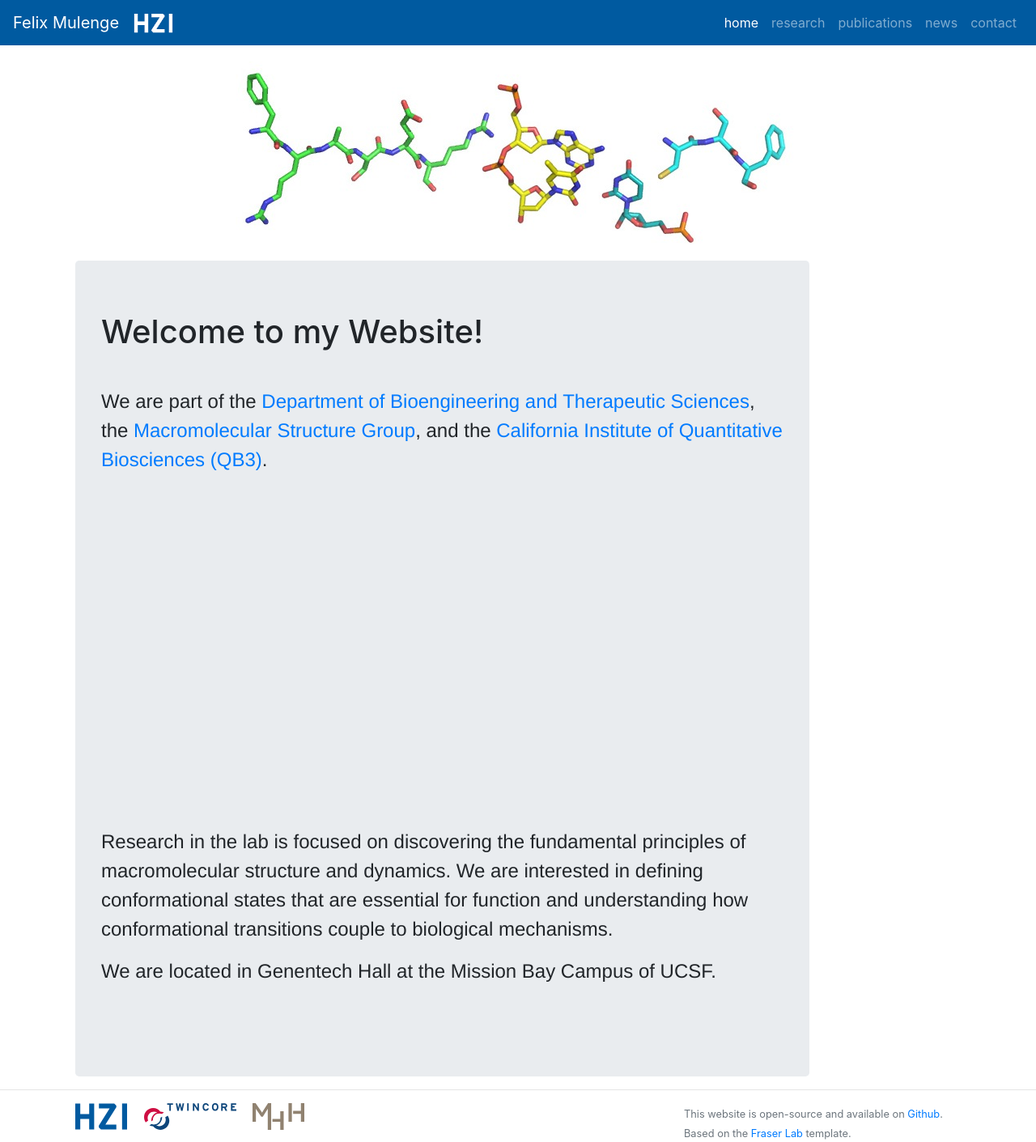
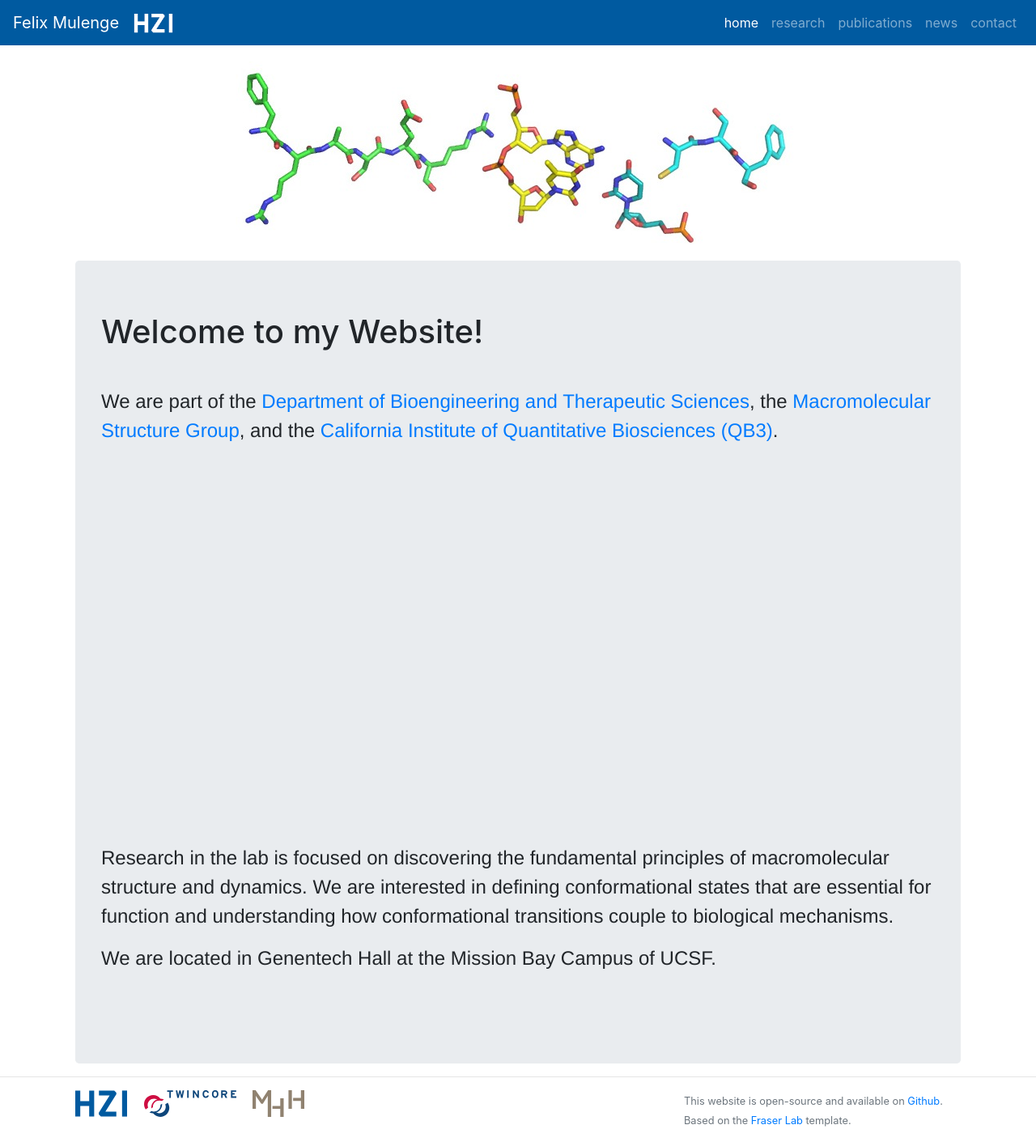
Before and after one commit to fmulenge/fmulenge.github.io, a Jekyll site: the page built from index.md, in a window 1280 px wide. Shown: the whole page at 81% size. Built offline with Jekyll 4.4.1, drawn with Linux system fonts in a browser that asks for light colours.

Commit message:
Update home.html

```diff
--- a/_layouts/home.html
+++ b/_layouts/home.html
@@ -2,7 +2,7 @@
 <div class="container px-2 max-width: 100%">
     <img class="img-fluid mx-auto d-block" src="/static/img/logo/jf_aa_logo.jpg" alt="Fraser at UCSF, in molecular form">
     <div class="row">
-        <div class="col-sm-10">
+        <div class="col-sm-12">
     	    <div class="jumbotron h-100">
         	    {{ content }}
             </div>
```
